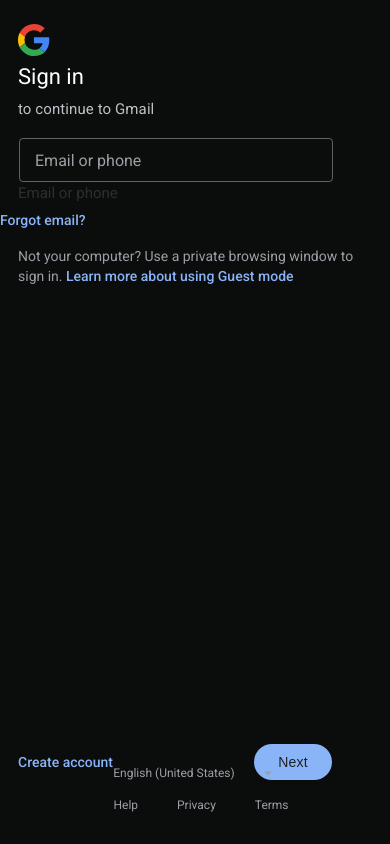
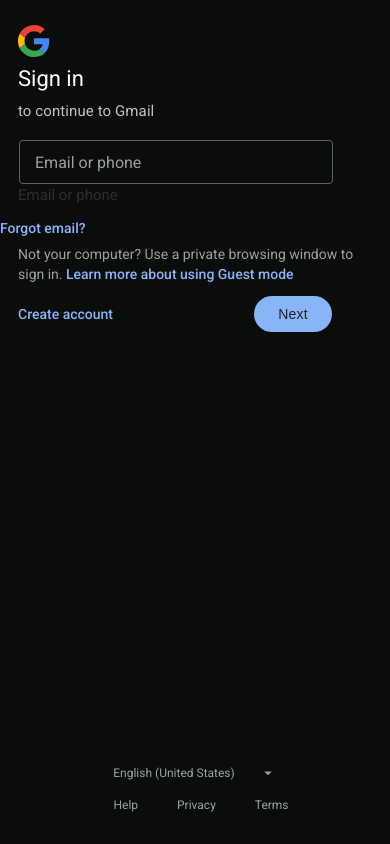
Before and after one commit to ckservices/gmail, a Flask app: page / in a window 390 px wide. Run offline with Flask 3, Linux system fonts and the light colour scheme.

Commit message:
Initial commit

```diff
--- a/templates/index.html
+++ b/templates/index.html
@@ -74,7 +74,7 @@
             }
             .google-logo-svg {
                 width: 32px !important;
-                height: 32px !important;
+                height: 34px !important;
                 margin: 0 0 8px 0;
                 display: block;
                 align-self: flex-start;
@@ -126,14 +126,17 @@
             }
             .forgot-email {
                 display: block;
-                margin: 0 0 18px 18px;
+                margin: 8px 0 8px 18px;
                 font-size: 14px;
                 text-align: left;
+                width: calc(100vw - 40px);
+                max-width: 360px;
+                padding: 0;
             }
             .guest-mode-text {
                 font-size: 14px;
                 color: #bdc1c6;
-                margin: 0 0 18px 18px;
+                margin: 0 0 12px 18px;
                 text-align: left;
                 width: calc(100vw - 40px);
                 max-width: 360px;
@@ -150,10 +153,8 @@
                 padding: 0 18px 0 18px;
                 width: calc(100vw - 40px);
                 max-width: 360px;
-                position: absolute;
-                bottom: 64px;
-                left: 0;
-                right: 0;
+                position: static;
+                margin-bottom: 0;
             }
             .link-blue {
                 margin-left: 0;
```
